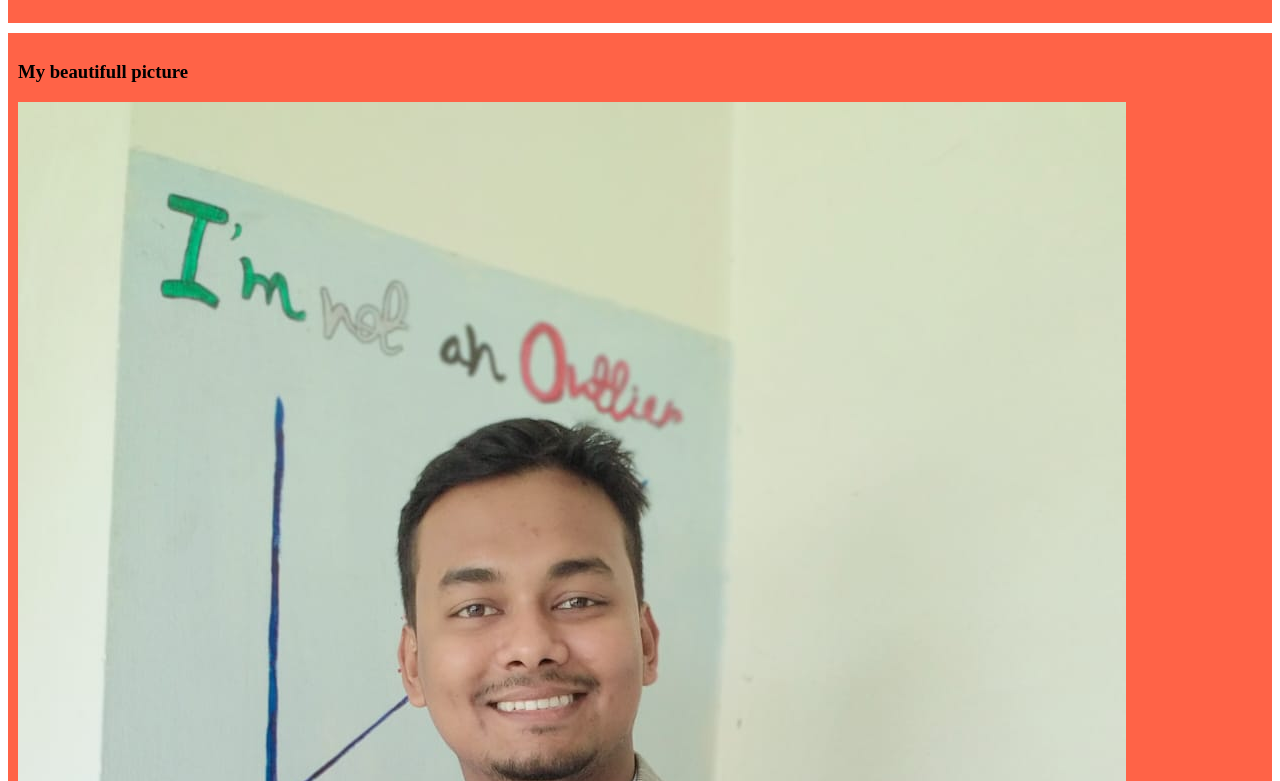
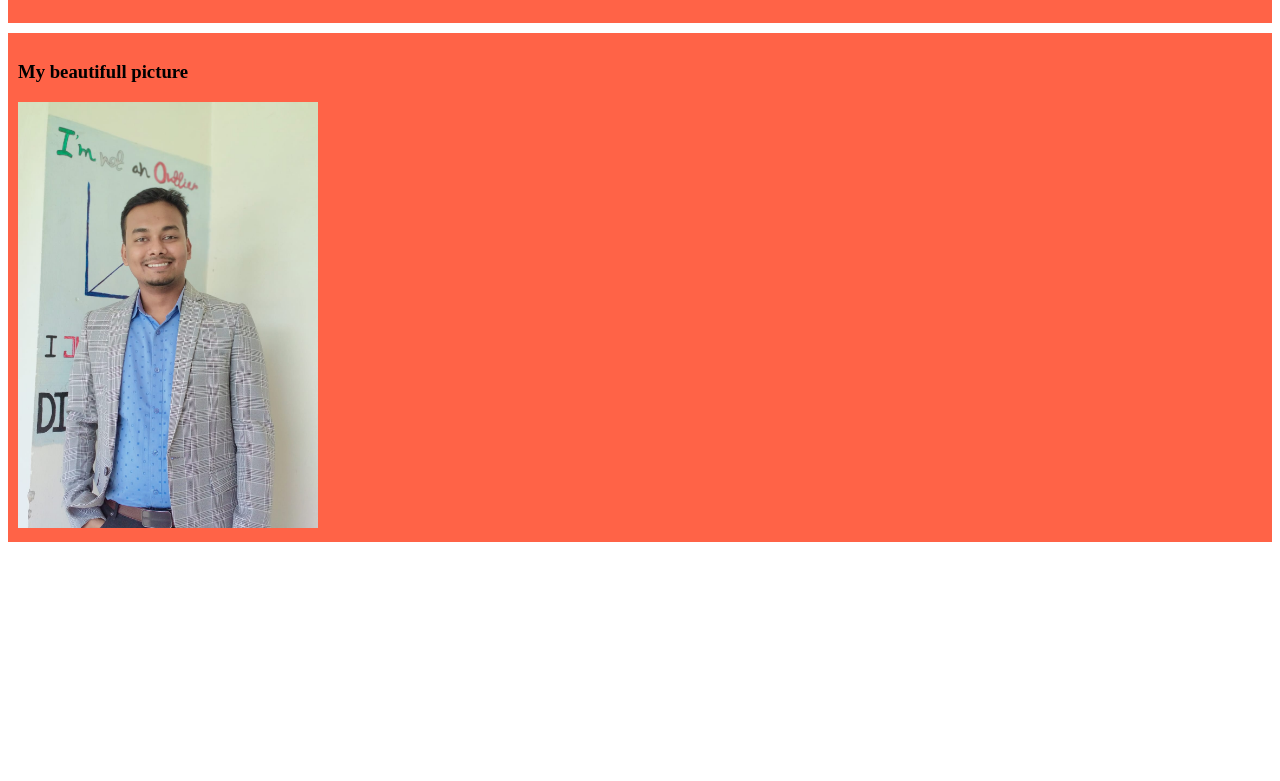
Before and after one commit to olid-khan/my-simple-website, a plain HTML site: page index.html in a window 1280 px wide. Shown: the part 559-1340 px from the top of the page. After the commit the page ends 1111 px from the top, so only its background shows below. Drawn offline with Linux system fonts and the light colour scheme.

Commit message:
add picture width

```diff
--- a/index.html
+++ b/index.html
@@ -29,7 +29,7 @@
     </div>
     <div>
         <h3> My beautifull picture</h3>
-        <img src="images/hp olid.jpg" alt="">
+        <img width="300px" src="images/hp olid.jpg" alt="">
     </div>
 </body>
 </html>
```
